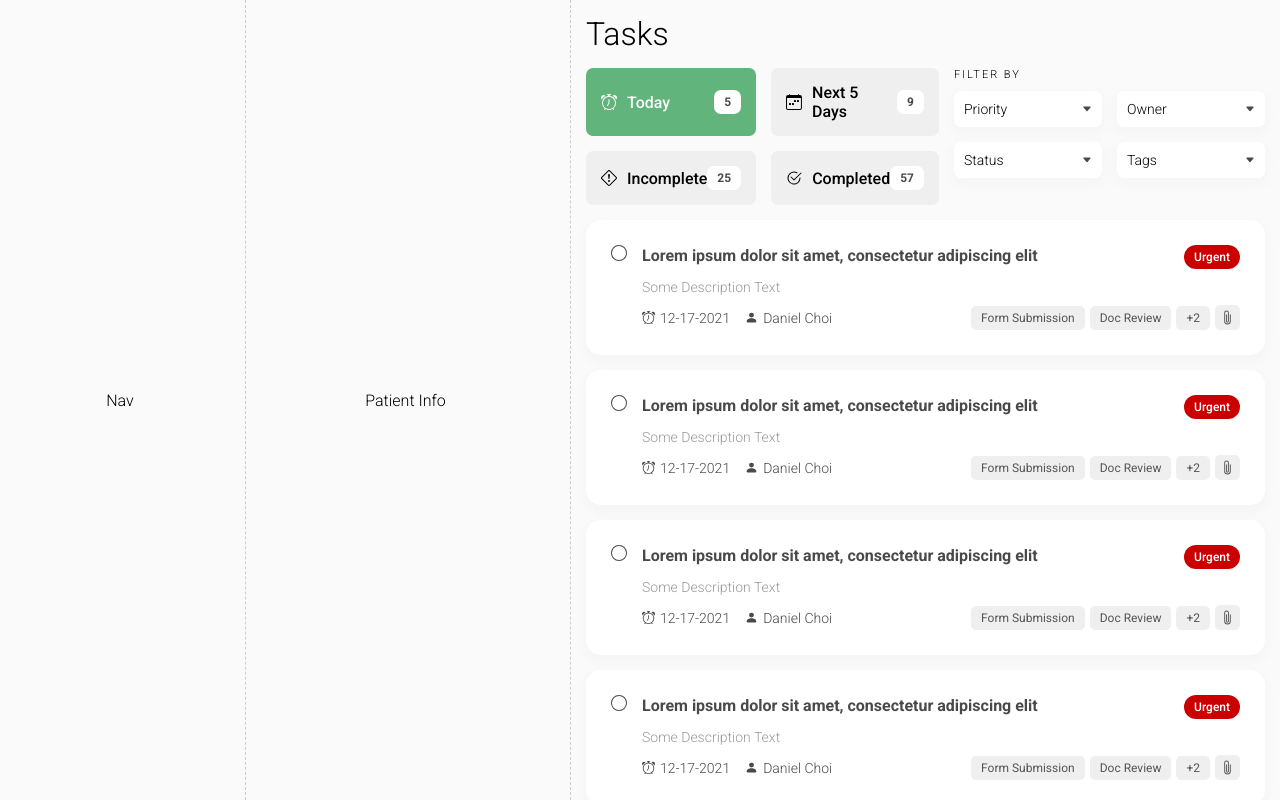
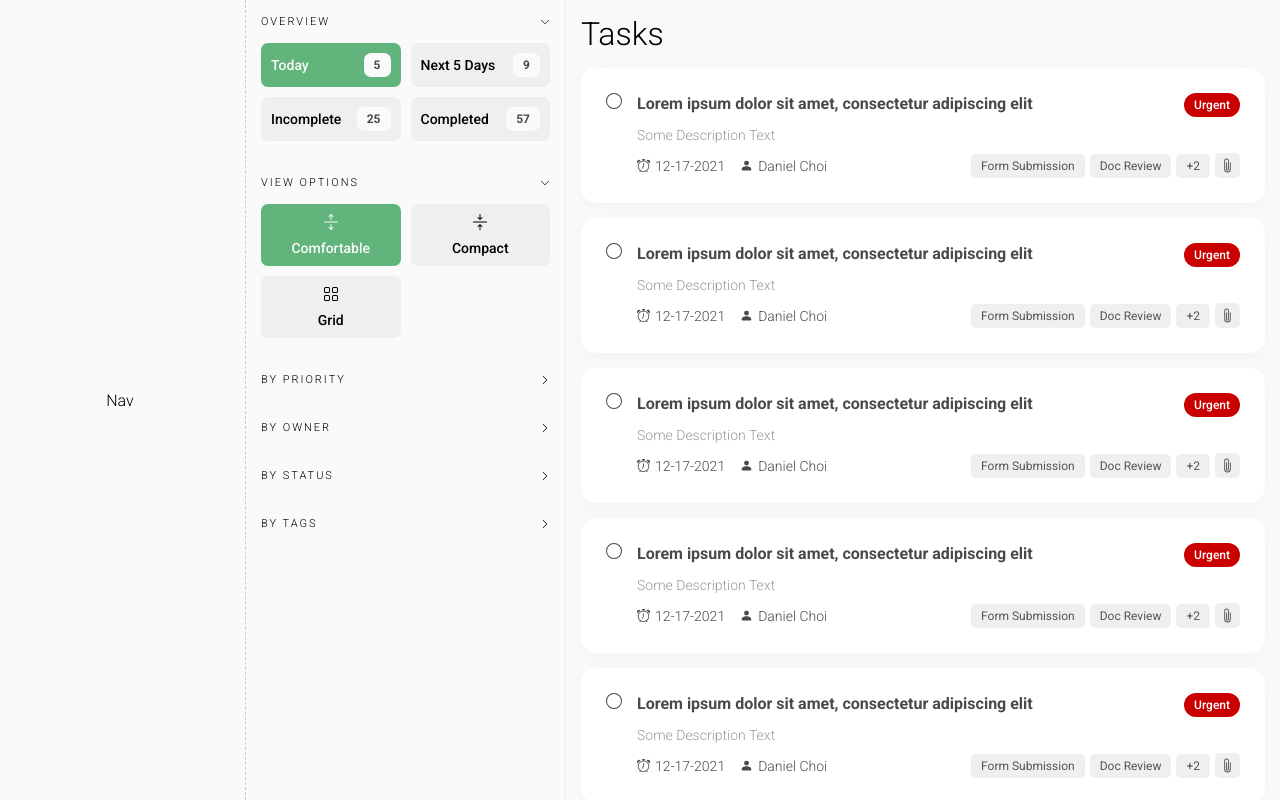
Before and after one commit to dchoi87/akute-health, a React (Create React App) app: page / in a window 1280 px wide. Built offline with nearby package versions, Linux system fonts and the light colour scheme.

Commit message:
Re-organize Code & Sidebar

```diff
--- a/src/components/App.css
+++ b/src/components/App.css
@@ -1,29 +1,20 @@
 .app {}
-.app > div {
-  height: 100vh;
-  overflow: auto;
-}
 .app > div + div {
   border-left: 1px dashed #ccc;
 }
 .nav {
-  padding: 5px;
-  display: none;
-  align-items: center;
-  justify-content: center;
-}
-.patient-info {
+  height: 100vh;
+  overflow: auto;
   padding: 5px;
   display: none;
   align-items: center;
   justify-content: center;
 }
 
-
 @media screen and (min-width: 960px) {
   .app {
     display: grid;
-    grid-template-columns: 240px 320px auto;
+    grid-template-columns: 240px auto;
     gap: 5px;
   }
   .nav {
--- a/src/components/App.js
+++ b/src/components/App.js
@@ -6,7 +6,6 @@ function App() {
   return (
     <div className="app">
       <div className="nav">Nav</div>
-      <div className="patient-info">Patient Info</div>
       <div className="container">
         <Tasks />
       </div>
--- /dev/null
+++ b/src/components/tasks/SideBar.js
@@ -0,0 +1,65 @@
+import Summary from './Summary';
+import ViewOptions from './ViewOptions';
+
+const SideBar = () => {
+  return (
+    <div className="tasks-sidebar">
+      <div className="tasks-sidebar__section">
+        <div className="tasks-sidebar__header">
+          <span>Overview</span>
+          <svg xmlns="http://www.w3.org/2000/svg" width="16" height="16" fill="currentColor" className="bi bi-chevron-down" viewBox="0 0 16 16">
+            <path fillRule="evenodd" d="M1.646 4.646a.5.5 0 0 1 .708 0L8 10.293l5.646-5.647a.5.5 0 0 1 .708.708l-6 6a.5.5 0 0 1-.708 0l-6-6a.5.5 0 0 1 0-.708z"/>
+          </svg>
+        </div>
+        <Summary />
+      </div>
+      <div className="tasks-sidebar__section">
+        <div className="tasks-sidebar__header">
+          <span>View Options</span>
+          <svg xmlns="http://www.w3.org/2000/svg" width="16" height="16" fill="currentColor" className="bi bi-chevron-down" viewBox="0 0 16 16">
+            <path fillRule="evenodd" d="M1.646 4.646a.5.5 0 0 1 .708 0L8 10.293l5.646-5.647a.5.5 0 0 1 .708.708l-6 6a.5.5 0 0 1-.708 0l-6-6a.5.5 0 0 1 0-.708z"/>
+          </svg>
+        </div>
+        <ViewOptions />
+      </div>
+      <div className="tasks-sidebar__section">
+        <div className="tasks-sidebar__header">
+          <span>By Priority</span>
+          <svg xmlns="http://www.w3.org/2000/svg" width="16" height="16" fill="currentColor" className="bi bi-chevron-right" viewBox="0 0 16 16">
+            <path fillRule="evenodd" d="M4.646 1.646a.5.5 0 0 1 .708 0l6 6a.5.5 0 0 1 0 .708l-6 6a.5.5 0 0 1-.708-.708L10.293 8 4.646 2.354a.5.5 0 0 1 0-.708z"/>
+          </svg>
+        </div>
+        {/* <Summary /> */}
+      </div>
+      <div className="tasks-sidebar__section">
+        <div className="tasks-sidebar__header">
+          <span>By Owner</span>
+          <svg xmlns="http://www.w3.org/2000/svg" width="16" height="16" fill="currentColor" className="bi bi-chevron-right" viewBox="0 0 16 16">
+            <path fillRule="evenodd" d="M4.646 1.646a.5.5 0 0 1 .708 0l6 6a.5.5 0 0 1 0 .708l-6 6a.5.5 0 0 1-.708-.708L10.293 8 4.646 2.354a.5.5 0 0 1 0-.708z"/>
+          </svg>
+        </div>
+        {/* <Summary /> */}
+      </div>
+      <div className="tasks-sidebar__section">
+        <div className="tasks-sidebar__header">
+          <span>By Status</span>
+          <svg xmlns="http://www.w3.org/2000/svg" width="16" height="16" fill="currentColor" className="bi bi-chevron-right" viewBox="0 0 16 16">
+            <path fillRule="evenodd" d="M4.646 1.646a.5.5 0 0 1 .708 0l6 6a.5.5 0 0 1 0 .708l-6 6a.5.5 0 0 1-.708-.708L10.293 8 4.646 2.354a.5.5 0 0 1 0-.708z"/>
+          </svg>
+        </div>
+        {/* <Summary /> */}
+      </div>
+      <div className="tasks-sidebar__section">
+        <div className="tasks-sidebar__header">
+          <span>By Tags</span>
+          <svg xmlns="http://www.w3.org/2000/svg" width="16" height="16" fill="currentColor" className="bi bi-chevron-right" viewBox="0 0 16 16">
+            <path fillRule="evenodd" d="M4.646 1.646a.5.5 0 0 1 .708 0l6 6a.5.5 0 0 1 0 .708l-6 6a.5.5 0 0 1-.708-.708L10.293 8 4.646 2.354a.5.5 0 0 1 0-.708z"/>
+          </svg>
+        </div>
+        {/* <Summary /> */}
+      </div>
+    </div>
+  )
+}
+
+export default SideBar;
--- a/src/components/tasks/Summary.js
+++ b/src/components/tasks/Summary.js
@@ -1,45 +1,21 @@
 const Summary = () => {
   return (
     <div className="tasks-summary">
-      <button className="tasks-summary__status tasks-summary__status--selected tasks__btn">
-        <div className="tasks-summary__title">
-          <svg xmlns="http://www.w3.org/2000/svg" width="16" height="16" fill="currentColor" className="bi bi-alarm" viewBox="0 0 16 16">
-            <path d="M8.5 5.5a.5.5 0 0 0-1 0v3.362l-1.429 2.38a.5.5 0 1 0 .858.515l1.5-2.5A.5.5 0 0 0 8.5 9V5.5z"/>
-            <path d="M6.5 0a.5.5 0 0 0 0 1H7v1.07a7.001 7.001 0 0 0-3.273 12.474l-.602.602a.5.5 0 0 0 .707.708l.746-.746A6.97 6.97 0 0 0 8 16a6.97 6.97 0 0 0 3.422-.892l.746.746a.5.5 0 0 0 .707-.708l-.601-.602A7.001 7.001 0 0 0 9 2.07V1h.5a.5.5 0 0 0 0-1h-3zm1.038 3.018a6.093 6.093 0 0 1 .924 0 6 6 0 1 1-.924 0zM0 3.5c0 .753.333 1.429.86 1.887A8.035 8.035 0 0 1 4.387 1.86 2.5 2.5 0 0 0 0 3.5zM13.5 1c-.753 0-1.429.333-1.887.86a8.035 8.035 0 0 1 3.527 3.527A2.5 2.5 0 0 0 13.5 1z"/>
-          </svg>
-          <span>Today</span>
-        </div>
-        <span className="tasks-summary__number">5</span>
+      <button className="tasks-summary__status tasks__btn tasks__btn--selected">
+        <div className="tasks-summary__title">Today</div>
+        <span className="tasks-summary__count">5</span>
       </button>
       <button className="tasks-summary__status tasks__btn">
-        <div className="tasks-summary__title">
-          <svg xmlns="http://www.w3.org/2000/svg" width="16" height="16" fill="currentColor" className="bi bi-calendar-week" viewBox="0 0 16 16">
-            <path d="M11 6.5a.5.5 0 0 1 .5-.5h1a.5.5 0 0 1 .5.5v1a.5.5 0 0 1-.5.5h-1a.5.5 0 0 1-.5-.5v-1zm-3 0a.5.5 0 0 1 .5-.5h1a.5.5 0 0 1 .5.5v1a.5.5 0 0 1-.5.5h-1a.5.5 0 0 1-.5-.5v-1zm-5 3a.5.5 0 0 1 .5-.5h1a.5.5 0 0 1 .5.5v1a.5.5 0 0 1-.5.5h-1a.5.5 0 0 1-.5-.5v-1zm3 0a.5.5 0 0 1 .5-.5h1a.5.5 0 0 1 .5.5v1a.5.5 0 0 1-.5.5h-1a.5.5 0 0 1-.5-.5v-1z"/>
-            <path d="M3.5 0a.5.5 0 0 1 .5.5V1h8V.5a.5.5 0 0 1 1 0V1h1a2 2 0 0 1 2 2v11a2 2 0 0 1-2 2H2a2 2 0 0 1-2-2V3a2 2 0 0 1 2-2h1V.5a.5.5 0 0 1 .5-.5zM1 4v10a1 1 0 0 0 1 1h12a1 1 0 0 0 1-1V4H1z"/>
-          </svg>
-          <span>Next 5 Days</span>
-        </div>
-        <span className="tasks-summary__number">9</span>
+        <div className="tasks-summary__title">Next 5 Days</div>
+        <span className="tasks-summary__count">9</span>
       </button>
       <button className="tasks-summary__status tasks__btn">
-        <div className="tasks-summary__title">
-          <svg xmlns="http://www.w3.org/2000/svg" width="16" height="16" fill="currentColor" className="bi bi-exclamation-diamond" viewBox="0 0 16 16">
-            <path d="M6.95.435c.58-.58 1.52-.58 2.1 0l6.515 6.516c.58.58.58 1.519 0 2.098L9.05 15.565c-.58.58-1.519.58-2.098 0L.435 9.05a1.482 1.482 0 0 1 0-2.098L6.95.435zm1.4.7a.495.495 0 0 0-.7 0L1.134 7.65a.495.495 0 0 0 0 .7l6.516 6.516a.495.495 0 0 0 .7 0l6.516-6.516a.495.495 0 0 0 0-.7L8.35 1.134z"/>
-            <path d="M7.002 11a1 1 0 1 1 2 0 1 1 0 0 1-2 0zM7.1 4.995a.905.905 0 1 1 1.8 0l-.35 3.507a.552.552 0 0 1-1.1 0L7.1 4.995z"/>
-          </svg>
-          <span>Incomplete</span>
-        </div>
-        <span className="tasks-summary__number">25</span>
+        <div className="tasks-summary__title">Incomplete</div>
+        <span className="tasks-summary__count">25</span>
       </button>
       <button className="tasks-summary__status tasks__btn">
-        <div className="tasks-summary__title">
-          <svg xmlns="http://www.w3.org/2000/svg" width="16" height="16" fill="currentColor" className="bi bi-check2-circle" viewBox="0 0 16 16">
-            <path d="M2.5 8a5.5 5.5 0 0 1 8.25-4.764.5.5 0 0 0 .5-.866A6.5 6.5 0 1 0 14.5 8a.5.5 0 0 0-1 0 5.5 5.5 0 1 1-11 0z"/>
-            <path d="M15.354 3.354a.5.5 0 0 0-.708-.708L8 9.293 5.354 6.646a.5.5 0 1 0-.708.708l3 3a.5.5 0 0 0 .708 0l7-7z"/>
-          </svg>
-          <span>Completed</span>
-        </div>
-        <span className="tasks-summary__number">57</span>
+        <div className="tasks-summary__title">Completed</div>
+        <span className="tasks-summary__count">57</span>
       </button>
     </div>
   )
--- a/src/components/tasks/Tasks.css
+++ b/src/components/tasks/Tasks.css
@@ -1,8 +1,14 @@
 .tasks {
+  display: grid;
+  grid-template-columns: 320px auto;
+}
+.tasks-container {
   display: grid;
   grid-template-columns: auto;
   gap: 15px;
   padding: 15px;
+  height: 100vh;
+  overflow: auto;
 }
 .tasks-header h1 {
   font-weight: 300;
@@ -17,8 +23,41 @@
   border: 0;
   cursor: pointer;
 }
+.tasks__btn.tasks__btn--selected {
+  background: #61b47b;
+  color: #fafafa;
+}
 .tasks svg {
   display: block;
+}
+
+/* sidebar */
+.tasks-sidebar {
+  display: flex;
+  flex-direction: column;
+  gap: 35px; /* change later */
+  padding: 15px;
+  border-right: 1px solid #efefef;
+  height: 100vh;
+  overflow: auto;
+}
+.tasks-sidebar__section {
+  display: grid;
+  grid-template-columns: auto;
+  gap: 15px;
+}
+.tasks-sidebar__header {
+  display: flex;
+  justify-content: space-between;
+  align-items: center;
+  font-size: 11px;
+  letter-spacing: 2px;
+  font-weight: 300;
+  text-transform: uppercase;
+}
+.tasks-sidebar__header svg {
+  width: 10px;
+  height: 10px;
 }
 
 /* grid */
@@ -30,43 +69,30 @@
 .tasks-cards--grid {
   grid-template-columns: repeat(3, auto);
 }
-.tasks-section {
-  display: grid;
-  grid-template-columns: auto;
-  gap: 15px;
-}
-.tasks-section--desktop {
-  grid-template-columns: repeat(2, 1fr);
-}
 
 /* summary */
 .tasks-summary {
   display: grid;
   grid-template-columns: repeat(2, 1fr);
-  gap: 15px;
+  gap: 10px;
 }
 .tasks-summary__status {
   display: flex;
   align-items: center;
   justify-content: space-between;
   border-radius: 7px;
-  padding: 15px;
+  padding: 10px;
   font-weight: 500;
   background: #efefef;
+  font-size: 14px;
 }
 .tasks-summary__status--selected {
   background: #61b47b;
   color: #fafafa;
 }
-.tasks-summary__title {
-  display: flex;
-  align-items: center;
-}
-.tasks-summary__title > * + * {
-  margin-left: 10px;
-}
-.tasks-summary__number {
-  background: #fff;
+.tasks-summary__title {}
+.tasks-summary__count {
+  background: #fafafa;
   color: #494949;
   border-radius: 7px;
   padding: 5px 10px;
@@ -74,10 +100,26 @@
   font-weight: 700;
 }
 
+/* view options */
+.tasks-view {
+  display: grid;
+  grid-template-columns: repeat(2, 1fr);
+  gap: 10px;
+}
+.tasks-view__option {
+  display: flex;
+  align-items: center;
+  flex-direction: column;
+  gap: 10px;
+  padding: 10px;
+  background: #efefef;
+  border-radius: 7px;
+  font-size: 14px;
+  font-weight: 500;
+}
+
 /* filters */
 .tasks-filters {
-  /* background: #f4f4f4; */
-  /* padding: 15px; */
   border-radius: 7px;
 }
 .tasks-filters__section--top {
@@ -221,7 +263,6 @@
   grid-template-columns: repeat(2, auto);
   gap: 5px;
   align-items: center;
-  /* color: #999; */
 }
 .tasks-cards__duedate svg {
   width: 13px;
@@ -235,7 +276,6 @@
   grid-template-columns: repeat(2, auto);
   gap: 5px;
   align-items: center;
-  /* color: #999; */
 }
 .tasks-cards__patient svg {
   width: 13px;
--- a/src/components/tasks/Tasks.js
+++ b/src/components/tasks/Tasks.js
@@ -1,6 +1,5 @@
 import React, { useRef } from 'react';
-import Summary from './Summary';
-import Filters from './Filters';
+import SideBar from './SideBar';
 import Card from './Card';
 import { useContainerQuery } from './hooks';
 
@@ -11,13 +10,11 @@ const Tasks = () => {
   const showDesktopView = useContainerQuery(taskRef);
 
   return (
-    <div className="tasks" ref={taskRef}>
+    <div className="tasks">
+      <SideBar />
+      <div className="tasks-container" ref={taskRef}>
         <div className="tasks-header">
           <h1>Tasks</h1>
-      </div>
-      <div className={"tasks-section" + (showDesktopView ? ' tasks-section--desktop' : '')}>
-        <Summary />
-        <Filters />
         </div>
         <div className="tasks-cards">
           {
@@ -29,6 +26,7 @@ const Tasks = () => {
           }
         </div>
       </div>
+    </div>
   )
 }
 
--- /dev/null
+++ b/src/components/tasks/ViewOptions.js
@@ -0,0 +1,26 @@
+const ViewOptions = () => {
+  return (
+    <div className="tasks-view">
+      <button className="tasks-view__option tasks__btn tasks__btn--selected">
+        <svg xmlns="http://www.w3.org/2000/svg" width="16" height="16" fill="currentColor" className="bi bi-arrows-expand" viewBox="0 0 16 16">
+          <path fillRule="evenodd" d="M1 8a.5.5 0 0 1 .5-.5h13a.5.5 0 0 1 0 1h-13A.5.5 0 0 1 1 8zM7.646.146a.5.5 0 0 1 .708 0l2 2a.5.5 0 0 1-.708.708L8.5 1.707V5.5a.5.5 0 0 1-1 0V1.707L6.354 2.854a.5.5 0 1 1-.708-.708l2-2zM8 10a.5.5 0 0 1 .5.5v3.793l1.146-1.147a.5.5 0 0 1 .708.708l-2 2a.5.5 0 0 1-.708 0l-2-2a.5.5 0 0 1 .708-.708L7.5 14.293V10.5A.5.5 0 0 1 8 10z"/>
+        </svg>
+        <span>Comfortable</span>
+      </button>
+      <button className="tasks-view__option tasks__btn">
+        <svg xmlns="http://www.w3.org/2000/svg" width="16" height="16" fill="currentColor" className="bi bi-arrows-collapse" viewBox="0 0 16 16">
+          <path fillRule="evenodd" d="M1 8a.5.5 0 0 1 .5-.5h13a.5.5 0 0 1 0 1h-13A.5.5 0 0 1 1 8zm7-8a.5.5 0 0 1 .5.5v3.793l1.146-1.147a.5.5 0 0 1 .708.708l-2 2a.5.5 0 0 1-.708 0l-2-2a.5.5 0 1 1 .708-.708L7.5 4.293V.5A.5.5 0 0 1 8 0zm-.5 11.707-1.146 1.147a.5.5 0 0 1-.708-.708l2-2a.5.5 0 0 1 .708 0l2 2a.5.5 0 0 1-.708.708L8.5 11.707V15.5a.5.5 0 0 1-1 0v-3.793z"/>
+        </svg>
+        <span>Compact</span>
+      </button>
+      <button className="tasks-view__option tasks__btn">
+        <svg xmlns="http://www.w3.org/2000/svg" width="16" height="16" fill="currentColor" className="bi bi-grid" viewBox="0 0 16 16">
+          <path d="M1 2.5A1.5 1.5 0 0 1 2.5 1h3A1.5 1.5 0 0 1 7 2.5v3A1.5 1.5 0 0 1 5.5 7h-3A1.5 1.5 0 0 1 1 5.5v-3zM2.5 2a.5.5 0 0 0-.5.5v3a.5.5 0 0 0 .5.5h3a.5.5 0 0 0 .5-.5v-3a.5.5 0 0 0-.5-.5h-3zm6.5.5A1.5 1.5 0 0 1 10.5 1h3A1.5 1.5 0 0 1 15 2.5v3A1.5 1.5 0 0 1 13.5 7h-3A1.5 1.5 0 0 1 9 5.5v-3zm1.5-.5a.5.5 0 0 0-.5.5v3a.5.5 0 0 0 .5.5h3a.5.5 0 0 0 .5-.5v-3a.5.5 0 0 0-.5-.5h-3zM1 10.5A1.5 1.5 0 0 1 2.5 9h3A1.5 1.5 0 0 1 7 10.5v3A1.5 1.5 0 0 1 5.5 15h-3A1.5 1.5 0 0 1 1 13.5v-3zm1.5-.5a.5.5 0 0 0-.5.5v3a.5.5 0 0 0 .5.5h3a.5.5 0 0 0 .5-.5v-3a.5.5 0 0 0-.5-.5h-3zm6.5.5A1.5 1.5 0 0 1 10.5 9h3a1.5 1.5 0 0 1 1.5 1.5v3a1.5 1.5 0 0 1-1.5 1.5h-3A1.5 1.5 0 0 1 9 13.5v-3zm1.5-.5a.5.5 0 0 0-.5.5v3a.5.5 0 0 0 .5.5h3a.5.5 0 0 0 .5-.5v-3a.5.5 0 0 0-.5-.5h-3z"/>
+        </svg>
+        <span>Grid</span>
+      </button>
+    </div>
+  )
+}
+
+export default ViewOptions;
```
Lines whose indentation alone changed are shown as unchanged.
